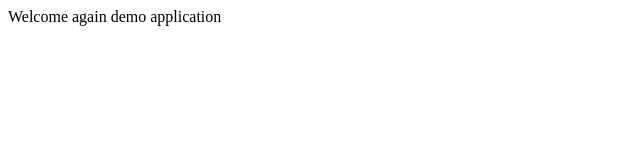
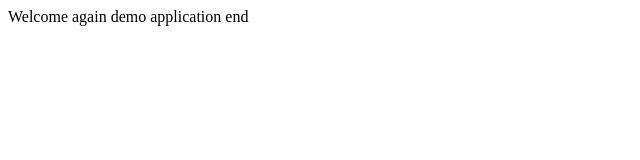
Before and after one commit to AnurekhaPalanichamyK/Project3, a plain HTML site: page index.html in a window 1280 px wide. Shown: the full height of the page, 0-640 px from the left. Drawn offline with Linux system fonts and the light colour scheme.

Commit message:
fifth commit

```diff
--- a/index.html
+++ b/index.html
@@ -3,5 +3,6 @@
 Welcome
   again
   demo application
+  end
 </body>
 </html>
```
